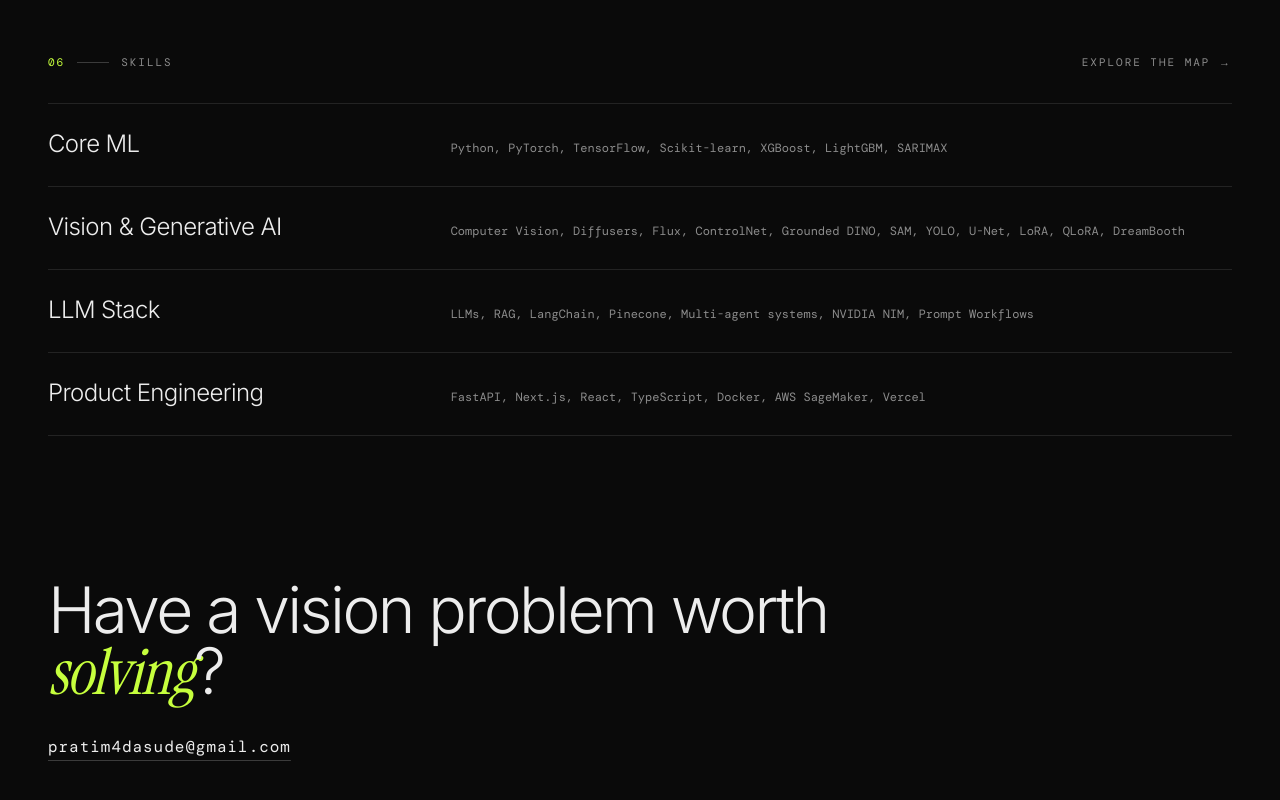
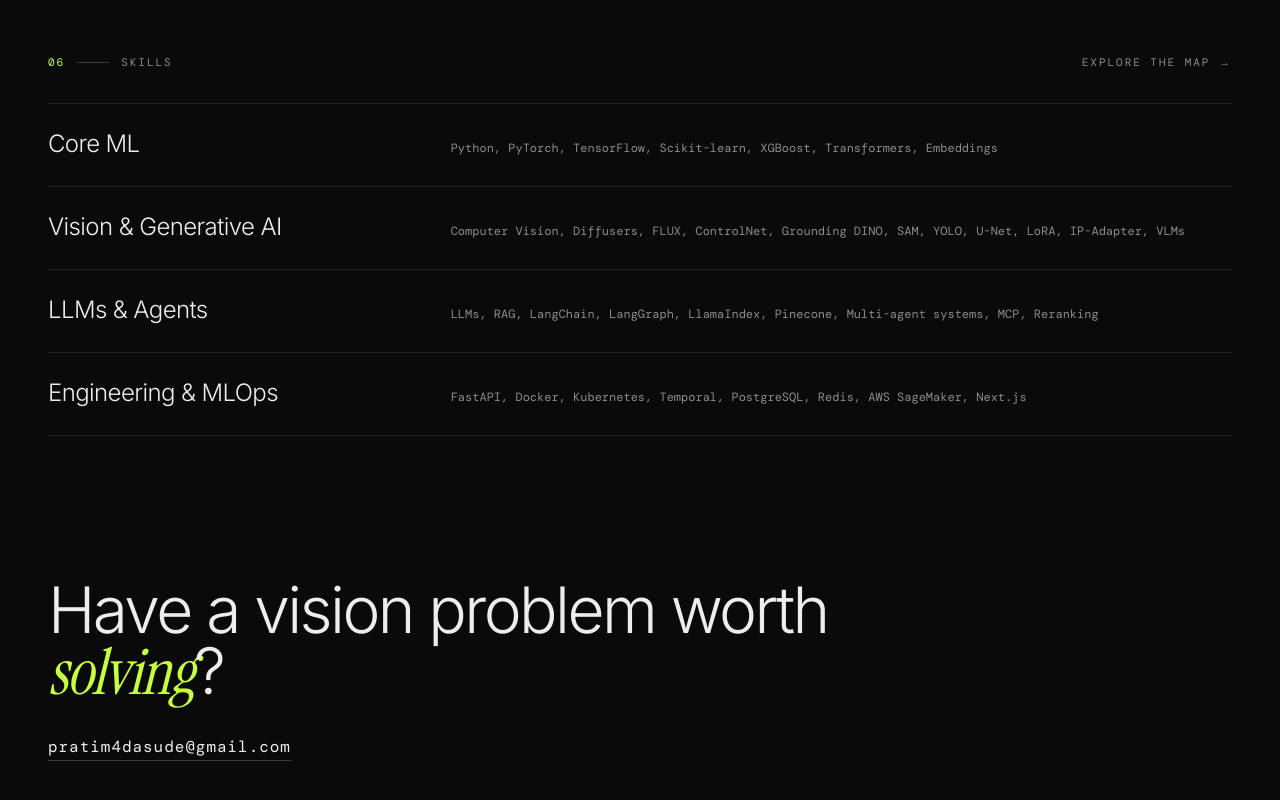
Before and after one commit to pratim4dasude/Personal_dashboard, a Next.js app: page / in a window 1280 px wide. Shown: the part 6420-7220 px from the top of the page. Built offline with nearby package versions, Linux system fonts and the light colour scheme; a web font is replaced by a local one.

Commit message:
feat: expand skills to 75 across four areas, with a featured subset for the plot and landing page

```diff
--- a/app/components/skills/SkillsExplorer.tsx
+++ b/app/components/skills/SkillsExplorer.tsx
@@ -2,7 +2,7 @@
 
 import { useCallback, useEffect, useMemo, useRef, useState } from "react";
 
-type Group = { label: string; items: string[] };
+type Group = { label: string; items: string[]; plot?: string[] };
 type Pt = { x: number; y: number; z: number; name: string; g: number; ghost?: boolean };
 type Shape = "circle" | "square" | "diamond" | "triangle";
 
@@ -35,7 +35,7 @@
   const pts: Pt[] = [];
   groups.forEach((g, gi) => {
     const c = centers[gi % centers.length];
-    g.items.forEach((name) => {
+    (g.plot ?? g.items).forEach((name) => {
       pts.push({
         x: c[0] + gauss(r) * 0.2,
         y: c[1] + gauss(r) * 0.2,
--- a/app/data.ts
+++ b/app/data.ts
@@ -120,34 +120,125 @@
   return experience.find((e) => e.slug === slug);
 }
 
-export const skillGroups = [
+export type SkillGroup = {
+  label: string;
+  /** Everything, shown in the written list. */
+  items: string[];
+  /** The most representative subset, shown in the plot and on the landing page. */
+  plot: string[];
+};
+
+export const skillGroups: SkillGroup[] = [
   {
     label: "Core ML",
-    items: ["Python", "PyTorch", "TensorFlow", "Scikit-learn", "XGBoost", "LightGBM", "SARIMAX"],
+    items: [
+      "Python",
+      "PyTorch",
+      "TensorFlow",
+      "Scikit-learn",
+      "XGBoost",
+      "LightGBM",
+      "SARIMAX",
+      "Hugging Face Transformers",
+      "PEFT",
+      "Embeddings",
+      "Transfer Learning",
+      "Feature Engineering",
+      "Model Evaluation",
+    ],
+    plot: ["Python", "PyTorch", "TensorFlow", "Scikit-learn", "XGBoost", "Transformers", "Embeddings"],
   },
   {
     label: "Vision & Generative AI",
     items: [
       "Computer Vision",
       "Diffusers",
-      "Flux",
+      "FLUX",
       "ControlNet",
-      "Grounded DINO",
+      "Grounding DINO",
       "SAM",
       "YOLO",
       "U-Net",
       "LoRA",
       "QLoRA",
       "DreamBooth",
+      "SDXL",
+      "Stable Diffusion 3",
+      "IP-Adapter",
+      "Florence-2",
+      "LLaVA",
+      "Vision-Language Models",
+      "Image Segmentation",
+      "Inpainting",
+      "Pose Estimation",
+      "Depth Estimation",
+      "Virtual Try-On",
+    ],
+    plot: [
+      "Computer Vision",
+      "Diffusers",
+      "FLUX",
+      "ControlNet",
+      "Grounding DINO",
+      "SAM",
+      "YOLO",
+      "U-Net",
+      "LoRA",
+      "IP-Adapter",
+      "VLMs",
     ],
   },
   {
-    label: "LLM Stack",
-    items: ["LLMs", "RAG", "LangChain", "Pinecone", "Multi-agent systems", "NVIDIA NIM", "Prompt Workflows"],
+    label: "LLMs & Agents",
+    items: [
+      "LLMs",
+      "RAG",
+      "LangChain",
+      "LangGraph",
+      "LlamaIndex",
+      "Pinecone",
+      "Multi-agent systems",
+      "Agentic AI",
+      "MCP",
+      "Hybrid Search",
+      "Reranking",
+      "Vector Search",
+      "Prompt Engineering",
+      "Structured Outputs",
+      "Multimodal AI",
+      "Human-in-the-loop",
+      "Evidence Grounding",
+      "Citation Validation",
+      "Azure OpenAI",
+      "NVIDIA NIM",
+    ],
+    plot: ["LLMs", "RAG", "LangChain", "LangGraph", "LlamaIndex", "Pinecone", "Multi-agent systems", "MCP", "Reranking"],
   },
   {
-    label: "Product Engineering",
-    items: ["FastAPI", "Next.js", "React", "TypeScript", "Docker", "AWS SageMaker", "Vercel"],
+    label: "Engineering & MLOps",
+    items: [
+      "FastAPI",
+      "Async Python",
+      "REST APIs",
+      "Next.js",
+      "React",
+      "TypeScript",
+      "Docker",
+      "Docker Compose",
+      "Kubernetes",
+      "Argo CD",
+      "Temporal",
+      "PostgreSQL",
+      "Redis",
+      "Elasticsearch",
+      "MinIO / S3",
+      "AWS SageMaker",
+      "Model Serving",
+      "CI/CD",
+      "Git",
+      "Vercel",
+    ],
+    plot: ["FastAPI", "Docker", "Kubernetes", "Temporal", "PostgreSQL", "Redis", "AWS SageMaker", "Next.js"],
   },
 ];
 
--- a/app/page.tsx
+++ b/app/page.tsx
@@ -317,7 +317,7 @@
                 <p className="text-xl font-light tracking-tight transition-transform duration-500 group-hover:translate-x-1.5 sm:col-span-4 sm:text-2xl">
                   {g.label}
                 </p>
-                <p className="font-mono text-xs leading-7 text-muted sm:col-span-8">{g.items.join(", ")}</p>
+                <p className="font-mono text-xs leading-7 text-muted sm:col-span-8">{g.plot.join(", ")}</p>
               </Link>
             </li>
           ))}
--- a/app/skills/page.tsx
+++ b/app/skills/page.tsx
@@ -18,8 +18,8 @@
         A map of what I <span className="font-emph text-accent">actually</span> reach for.
       </h1>
       <p className="mt-6 max-w-xl text-base leading-relaxed text-muted sm:text-lg">
-        Every tool I use, embedded and clustered. Related skills sit close together. Drag to turn the space, hover a
-        point to inspect it.
+        The tools I reach for most, clustered by area. Drag to turn the space and hover a point to inspect it. The
+        full list is underneath.
       </p>
 
       <div className="mt-12 sm:mt-16">
```
